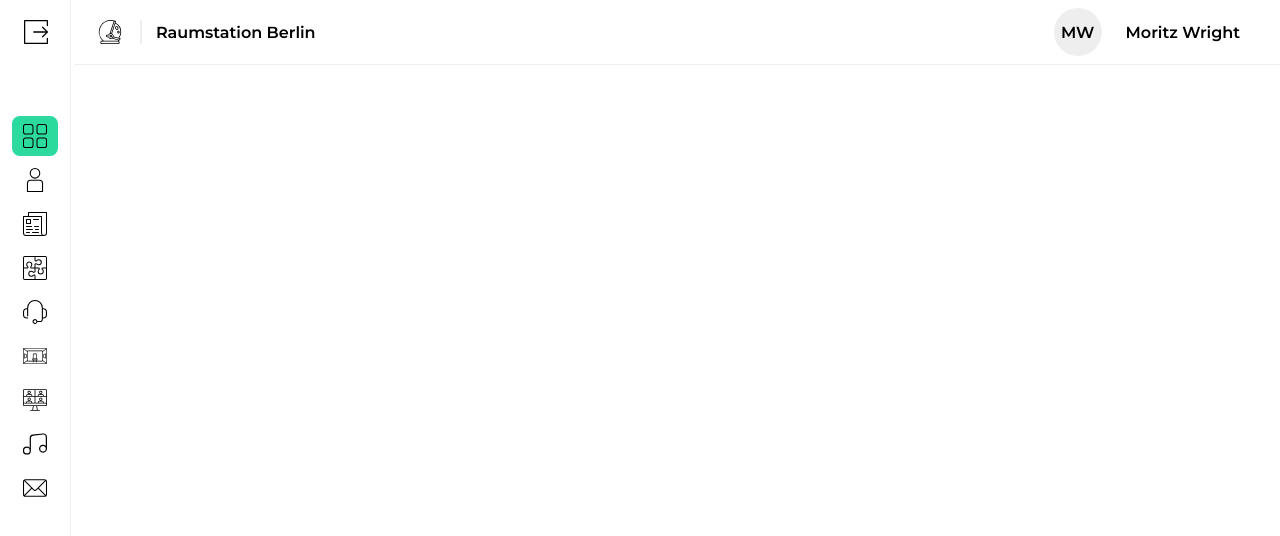
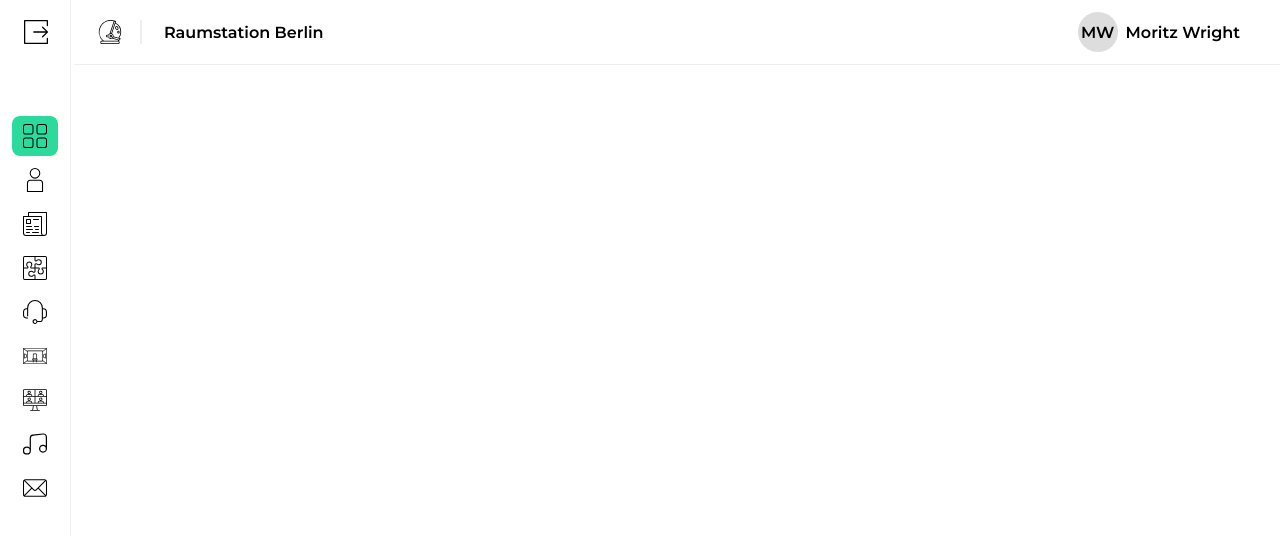
Before and after one commit to M-WRI/FE-Raumstation-Admin-Panel, a React (Create React App) app: page / in a window 1280 px wide. Shown: the top 536 px of the page. Built offline with nearby package versions, Linux system fonts and the light colour scheme.

Commit message:
temporary solution for button component

```diff
--- a/src/components/Button.component.tsx
+++ b/src/components/Button.component.tsx
@@ -7,32 +7,37 @@ export const Button = ({
   children,
   type = "S",
   signal = false,
+  text,
 }: IButtonProps) => {
   const buttonSwitch = (
-    children: JSX.Element | string,
+    children: JSX.Element | undefined,
     type: string,
-    signal: boolean
+    signal: boolean,
+    text: string
   ) => {
     switch (type) {
       case "L":
         return (
-          <button className={`${styles.buttonLarge}`}>
-            <Headline type="h2">{children}</Headline>
+          <button className={`${styles.buttonBase} ${styles.buttonLarge}`}>
+            <div className={styles.buttonChildren}>{children}</div>
+            <Headline type="h2">{text}</Headline>
           </button>
         );
       case "S":
         return (
-          <button className={`${styles.buttonSmall}`}>
-            <Headline type="h3">{children}</Headline>
+          <button className={`${styles.buttonBase} ${styles.buttonSmall}`}>
+            <div className={styles.buttonChildren}>{children}</div>
+            <Headline type="h3">{text}</Headline>
           </button>
         );
       default:
         return (
-          <button className={`${styles.buttonSmall}`}>
-            <Headline type="h3">{children}</Headline>
+          <button className={`${styles.buttonBase} ${styles.buttonSmall}`}>
+            <div className={styles.buttonChildren}>{children}</div>
+            <Headline type="h3">{text}</Headline>
           </button>
         );
     }
   };
-  return buttonSwitch(children, type, signal);
+  return buttonSwitch(children, type, signal, text);
 };
--- a/src/components/HeadConsole.component.tsx
+++ b/src/components/HeadConsole.component.tsx
@@ -1,16 +1,14 @@
 import type { RootState } from "../store/store";
 import { useSelector } from "react-redux";
 // COMPONENTS
-import { Headline } from "./Headline.component";
 import { Button } from "./Button.component";
 import { Icon } from "./Icon.component";
 // STYLES
 import styles from "../styles/HeadConsole.module.scss";
+import { ProfileImage } from "./ProfileImage.component";
 
 export const HeadConsole = () => {
   const user = useSelector((state: RootState) => state.user);
-
-  console.log(user, "<--");
 
   return (
     <header className={styles.headConsoleContainer}>
@@ -18,19 +16,12 @@ export const HeadConsole = () => {
         <div className={styles.logoContainer}>
           <Icon type="astronaut_icon" />
           <div className={styles.border} />
-          <Button type="L">Raumstation Berlin</Button>
+          <Button text="Raumstation Berlin" type="L" />
         </div>
         <div className={styles.profileContainer}>
-          <div className={styles.profileImageContainer}>
-            {user.profileImage ? (
-              <img src={user.profileImage} alt={user.firstName} />
-            ) : (
-              <Headline type="h2">
-                {`${user.firstName.charAt(0)}${user.lastName.charAt(0)}`}
-              </Headline>
-            )}
-          </div>
-          <Button type="L">{`${user.firstName} ${user.lastName}`}</Button>
+          <Button text={`${user.firstName} ${user.lastName}`} type="L">
+            <ProfileImage type="S" />
+          </Button>
         </div>
       </div>
     </header>
--- /dev/null
+++ b/src/components/ProfileImage.component.tsx
@@ -0,0 +1,35 @@
+import type { RootState } from "../store/store";
+import { useSelector } from "react-redux";
+// COMPONENTS
+import { Headline } from "./Headline.component";
+// TYPES
+import { IProfileImageProps } from "../types/ProfileImage.types";
+// STYLES
+import styles from "../styles/ProfileImage.module.scss";
+
+export const ProfileImage = ({ image, type }: IProfileImageProps) => {
+  const user = useSelector((state: RootState) => state.user);
+
+  const typeSwitch = (type: string) => {
+    switch (type) {
+      case "S":
+        return styles.small;
+      case "M":
+        return styles.medium;
+      case "L":
+        return styles.large;
+    }
+  };
+
+  return (
+    <div className={`${styles.profileImageContainer} ${typeSwitch(type)}`}>
+      {user.profileImage ? (
+        <img src={image} alt={user.firstName} />
+      ) : (
+        <Headline type="h2">
+          {`${user.firstName.charAt(0)}${user.lastName.charAt(0)}`}
+        </Headline>
+      )}
+    </div>
+  );
+};
--- a/src/styles/Button.module.scss
+++ b/src/styles/Button.module.scss
@@ -1,12 +1,21 @@
 @import "./global.scss";
+
+.buttonBase {
+  display: flex;
+  align-items: center;
+  border-radius: $button-radius;
+  background: none;
+  border: none;
+  cursor: pointer;
+
+  .buttonChildren {
+    margin-right: 0.5rem;
+  }
+}
 
 .buttonLarge {
   height: 2.5rem;
   padding: 0 1rem;
-  border-radius: $button-radius;
-  background: none;
-  border: none;
-  cursor: pointer;
 
   &:hover {
     background: $grey-100;
@@ -16,10 +25,6 @@
 .buttonSmall {
   height: 2rem;
   padding: 0 0.75rem;
-  border-radius: $button-radius;
-  background: none;
-  border: none;
-  cursor: pointer;
 
   &:hover {
     background: $grey-100;
--- a/src/styles/HeadConsole.module.scss
+++ b/src/styles/HeadConsole.module.scss
@@ -46,3 +46,8 @@
     }
   }
 }
+
+.profileButtonWrapper {
+  display: flex;
+  align-items: center;
+}
--- /dev/null
+++ b/src/styles/ProfileImage.module.scss
@@ -0,0 +1,24 @@
+@import "./global.scss";
+
+.profileImageContainer {
+  display: flex;
+  justify-content: center;
+  align-items: center;
+  border-radius: 100%;
+  background: $grey-200;
+}
+
+.small {
+  height: 2.5rem;
+  width: 2.5rem;
+}
+
+.medium {
+  height: 4rem;
+  width: 4rem;
+}
+
+.large {
+  height: 6rem;
+  width: 6rem;
+}
--- a/src/styles/global.scss
+++ b/src/styles/global.scss
@@ -19,6 +19,7 @@ $signal-color: #2cda9d;
 $white: #f6f4f5;
 $black: #191917;
 $grey-100: #eee;
+$grey-200: #ddd;
 // ======
 // BUTTON
 // ======
--- /dev/null
+++ b/src/types/ProfileImage.types.ts
@@ -0,0 +1,4 @@
+export interface IProfileImageProps {
+  image?: string;
+  type: string;
+}
--- a/src/types/button.types.ts
+++ b/src/types/button.types.ts
@@ -1,5 +1,6 @@
 export interface IButtonProps {
-  children: JSX.Element | string;
+  children?: JSX.Element | undefined;
+  signal?: boolean;
   type: string;
-  signal?: boolean;
+  text: string;
 }
```
